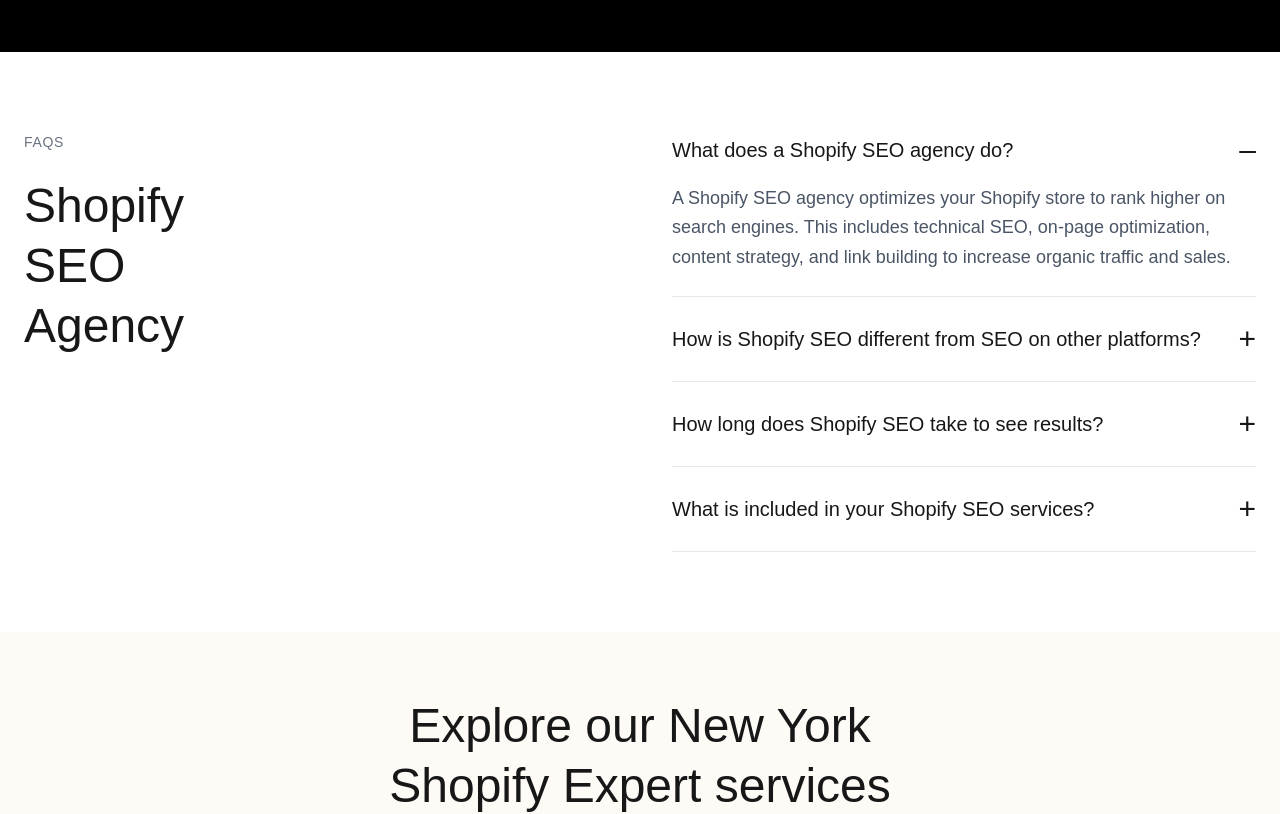
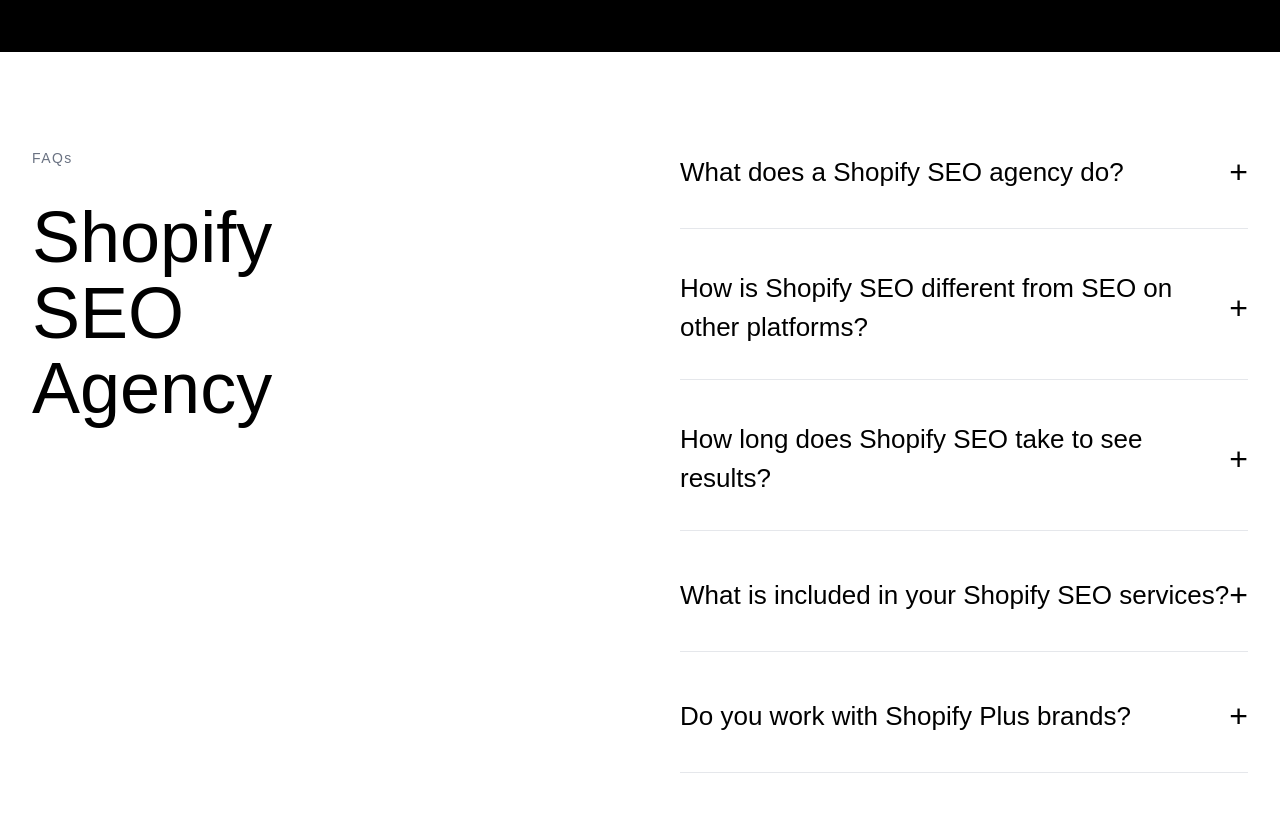
Before and after one commit to Vijendra2016/shopifytaskerwebapp, a Next.js app: page /shopify-web-designer/new-york-ny in a window 1280 px wide. Shown: the part 2280-3094 px from the top of the page. Built offline with nearby package versions, Linux system fonts and the light colour scheme; no server answers; what tailwindcss-animated would draw is missing.

Commit message:
FAQ on the shopify web designer page

```diff
--- a/src/app/shopify-web-designer/FaqSection.tsx
+++ b/src/app/shopify-web-designer/FaqSection.tsx
@@ -3,66 +3,56 @@
 import { useState } from "react";
 
 const faqs = [
-  {
-    question: "What does a Shopify SEO agency do?",
-    answer:
-      "A Shopify SEO agency optimizes your Shopify store to rank higher on search engines. This includes technical SEO, on-page optimization, content strategy, and link building to increase organic traffic and sales.",
-  },
-  {
-    question: "How is Shopify SEO different from SEO on other platforms?",
-    answer:
-      "Shopify SEO focuses on Shopify’s platform-specific structure, Liquid templates, collections, product pages, and app integrations. It requires specialized optimization techniques unique to Shopify.",
-  },
-  {
-    question: "How long does Shopify SEO take to see results?",
-    answer:
-      "Typically, noticeable results appear within 3–6 months, depending on competition, website condition, and content strategy.",
-  },
-  {
-    question: "What is included in your Shopify SEO services?",
-    answer:
-      "Our services include technical SEO audits, keyword research, on-page optimization, content creation, speed optimization, schema setup, and monthly performance tracking.",
-  },
+  "What does a Shopify SEO agency do?",
+  "How is Shopify SEO different from SEO on other platforms?",
+  "How long does Shopify SEO take to see results?",
+  "What is included in your Shopify SEO services?",
+  "Do you work with Shopify Plus brands?",
 ];
 
 export default function FaqSection() {
-  const [openIndex, setOpenIndex] = useState<number | null>(0);
+  const [openIndex, setOpenIndex] = useState<number | null>(null);
 
   return (
-    <section className="bg-white py-20">
-      <div className="max-w-7xl mx-auto px-6 grid md:grid-cols-2 gap-16">
+    <section className="bg-white py-24">
+      <div className="max-w-7xl mx-auto px-8 grid grid-cols-1 md:grid-cols-2 gap-20">
 
-        {/* Left Title */}
+        {/* Left Side */}
         <div>
-          <p className="text-sm uppercase tracking-wider text-gray-500 mb-6">
+          <p className="text-sm tracking-widest text-gray-500 mb-8">
             FAQs
           </p>
-          <h2 className="text-5xl font-light leading-tight">
-            Shopify <br /> SEO <br /> Agency
+
+          <h2 className="text-[72px] leading-[1.05] font-light text-black">
+            Shopify <br />
+            SEO <br />
+            Agency
           </h2>
         </div>
 
-        {/* Right Accordion */}
-        <div className="space-y-6">
-          {faqs.map((faq, index) => (
-            <div key={index} className="border-b border-gray-200 pb-6">
+        {/* Right Side */}
+        <div className="space-y-10">
+          {faqs.map((question, index) => (
+            <div key={index} className="border-b border-gray-200 pb-8">
               <button
                 onClick={() =>
                   setOpenIndex(openIndex === index ? null : index)
                 }
-                className="flex justify-between items-center w-full text-left"
+                className="w-full flex items-center justify-between text-left"
               >
-                <span className="text-xl font-medium">
-                  {faq.question}
+                <span className="text-[26px] font-normal text-black">
+                  {question}
                 </span>
-                <span className="text-3xl font-light">
+
+                <span className="text-[32px] font-light text-black">
                   {openIndex === index ? "–" : "+"}
                 </span>
               </button>
 
+              {/* Hidden answer area (kept for future if needed) */}
               {openIndex === index && (
-                <p className="mt-4 text-gray-600 text-lg leading-relaxed">
-                  {faq.answer}
+                <p className="mt-6 text-lg text-gray-600 max-w-xl">
+                  This answer area is ready if you want accordion content later.
                 </p>
               )}
             </div>
```
